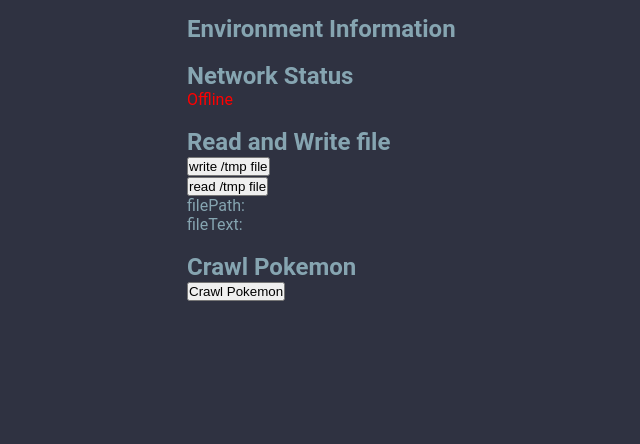
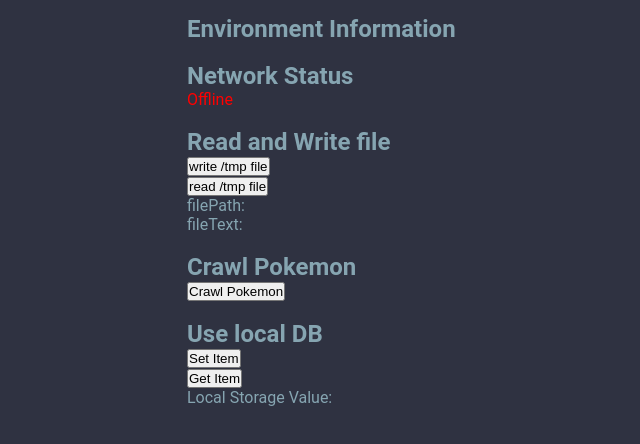
Before and after one commit to anxiubin/electron-demo, a React (Vite) app in the folder src/renderer/: page / in a window 1280 px wide. Shown: the top 444 px of the page, without its empty margins (33-673 px from the left). Built offline with nearby package versions, Linux system fonts and the light colour scheme.

Commit message:
feat: Use local DB

```diff
--- a/package.json
+++ b/package.json
@@ -9,7 +9,7 @@
     "typecheck:node": "tsc --noEmit -p tsconfig.node.json --composite false",
     "typecheck:web": "tsc --noEmit -p tsconfig.web.json --composite false",
     "typecheck": "npm run typecheck:node && npm run typecheck:web",
-    "start": "electron-vite -w",
+    "start": "electron-vite preview",
     "dev": "electron-vite dev",
     "build": "npm run typecheck && electron-vite build",
     "postinstall": "electron-builder install-app-deps",
--- a/src/renderer/src/App.tsx
+++ b/src/renderer/src/App.tsx
@@ -8,6 +8,7 @@ function App(): JSX.Element {
   const [fileText, setFileText] = useState<string>('')
   const [filePath, setFilePath] = useState<string>('')
   const [crawledData, setCrawledData] = useState<string[]>()
+  const [localDB, setLocalDB] = useState<string>('')
 
   const handleSetEnvironmentInfo = async (): Promise<void> => {
     const result = await window.api.getEnvironmentInformation()
@@ -41,6 +42,15 @@ function App(): JSX.Element {
 
     return () => clearInterval(interval)
   }, [])
+
+  const handleSetLocalStorage = (): void => {
+    window.localStorage.setItem('appName', 'electron demo')
+  }
+
+  const handleGetLocalStorage = (): void => {
+    const result = window.localStorage.getItem('appName') as string
+    setLocalDB(result)
+  }
 
   return (
     <div className="container">
@@ -82,6 +92,15 @@ function App(): JSX.Element {
           </ul>
         )}
       </section>
+      <br />
+      <section>
+        <h1>Use local DB</h1>
+        <button onClick={handleSetLocalStorage}>Set Item </button>
+        <br />
+        <button onClick={handleGetLocalStorage}>Get Item</button>
+        <br />
+        <span>Local Storage Value: {localDB}</span>
+      </section>
     </div>
   )
 }
```
Also changed, not shown: 1 other file (tests, documents, lock files or other folders).
